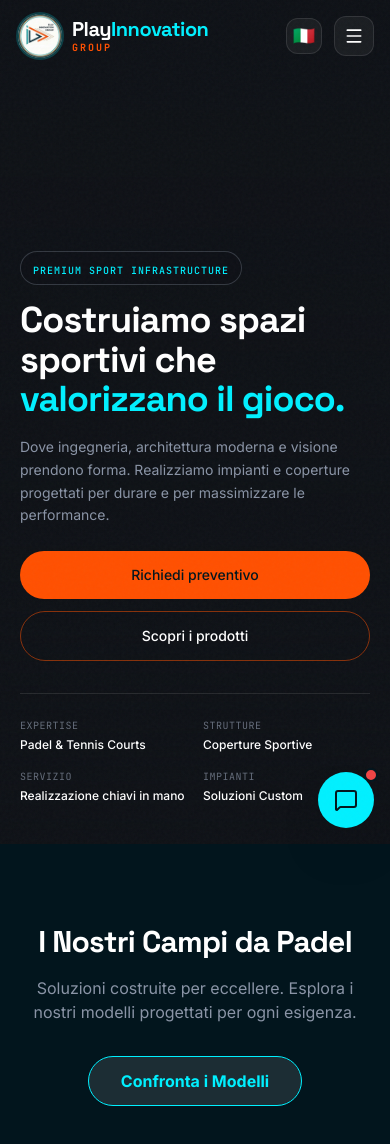
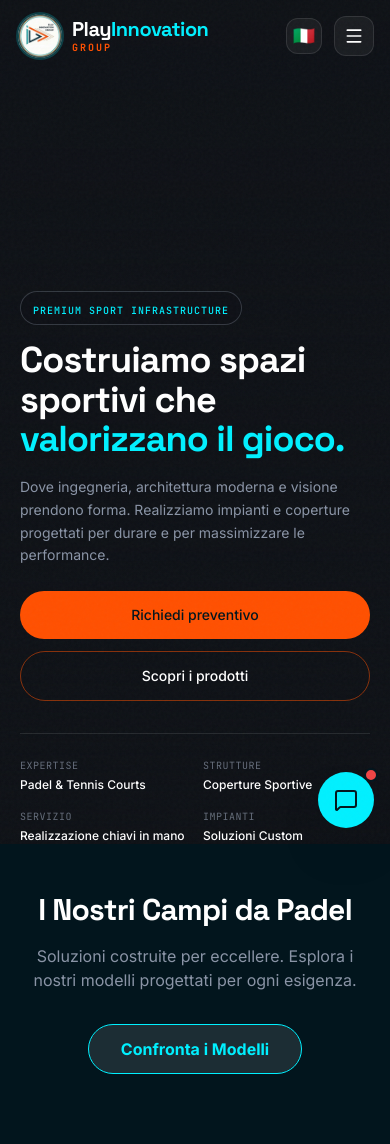
Before and after one commit to federicolardieri/play-innovation-group-website, a React (Vite) app: page / in a window 390 px wide. Shown: the top 1144 px of the page. Built offline with nearby package versions, Linux system fonts and the light colour scheme.

Commit message:
fix(hero): remove gap between hero and next section — transparent bottom gradient, pb-0 hero, pt-12 next section

```diff
--- a/src/components/HeroSection.jsx
+++ b/src/components/HeroSection.jsx
@@ -121,7 +121,7 @@ const HeroSection = () => {
                 <div
                     className="absolute inset-0"
                     style={{
-                        background: 'linear-gradient(to top, rgba(14,17,22,0.92) 0%, rgba(14,17,22,0.30) 30%, rgba(14,17,22,0.08) 70%, rgba(14,17,22,0.02) 100%)',
+                        background: 'linear-gradient(to top, rgba(14,17,22,0) 0%, rgba(14,17,22,0.85) 25%, rgba(14,17,22,0.15) 75%, rgba(14,17,22,0.05) 100%)',
                     }}
                 />
 
@@ -139,7 +139,7 @@ const HeroSection = () => {
             </div>
 
             {/* ─── CONTENT ──────────────────────────────────────── */}
-            <div className="relative z-10 flex flex-col justify-end h-full pb-10 md:pb-20 px-5 md:px-12 container mx-auto">
+            <div className="relative z-10 flex flex-col justify-end h-full pb-0 md:pb-20 px-5 md:px-12 container mx-auto">
                 <div className="max-w-3xl">
                     {/* Label pill */}
                     <div className="inline-block px-3 py-1 mb-4 md:mb-6 border border-brand-steel/30 rounded-full bg-[#0E1116]/50 backdrop-blur-sm">
--- a/src/components/PadelModelsSection.jsx
+++ b/src/components/PadelModelsSection.jsx
@@ -139,7 +139,7 @@ const PadelModelsSection = () => {
 
     return (
         <section ref={containerRef} id="padel-models" className="bg-brand-graphite relative z-10 text-white pb-20 md:pb-32">
-            <div className="container mx-auto px-6 md:px-8 pt-20 md:pt-24 pb-12 text-center flex flex-col items-center">
+            <div className="container mx-auto px-6 md:px-8 pt-12 md:pt-24 pb-12 text-center flex flex-col items-center">
                 <h2 className="text-3xl md:text-5xl font-bold mb-4 text-white">{t('padelModels.title')}</h2>
                 <p className="text-brand-steel text-base md:text-lg max-w-2xl mx-auto mb-8">{t('padelModels.subtitle')}</p>
 
--- a/src/index.css
+++ b/src/index.css
@@ -87,9 +87,9 @@
     min-height: 100%;
     height: 100% !important;
     object-fit: cover;
-    object-position: center 35%;
-    transform: translateZ(0) scale(2.6) !important;
-    -webkit-transform: translateZ(0) scale(2.6) !important;
+    object-position: center 40%;
+    transform: translateZ(0) scale(2.8) !important;
+    -webkit-transform: translateZ(0) scale(2.8) !important;
   }
 }
 
```
